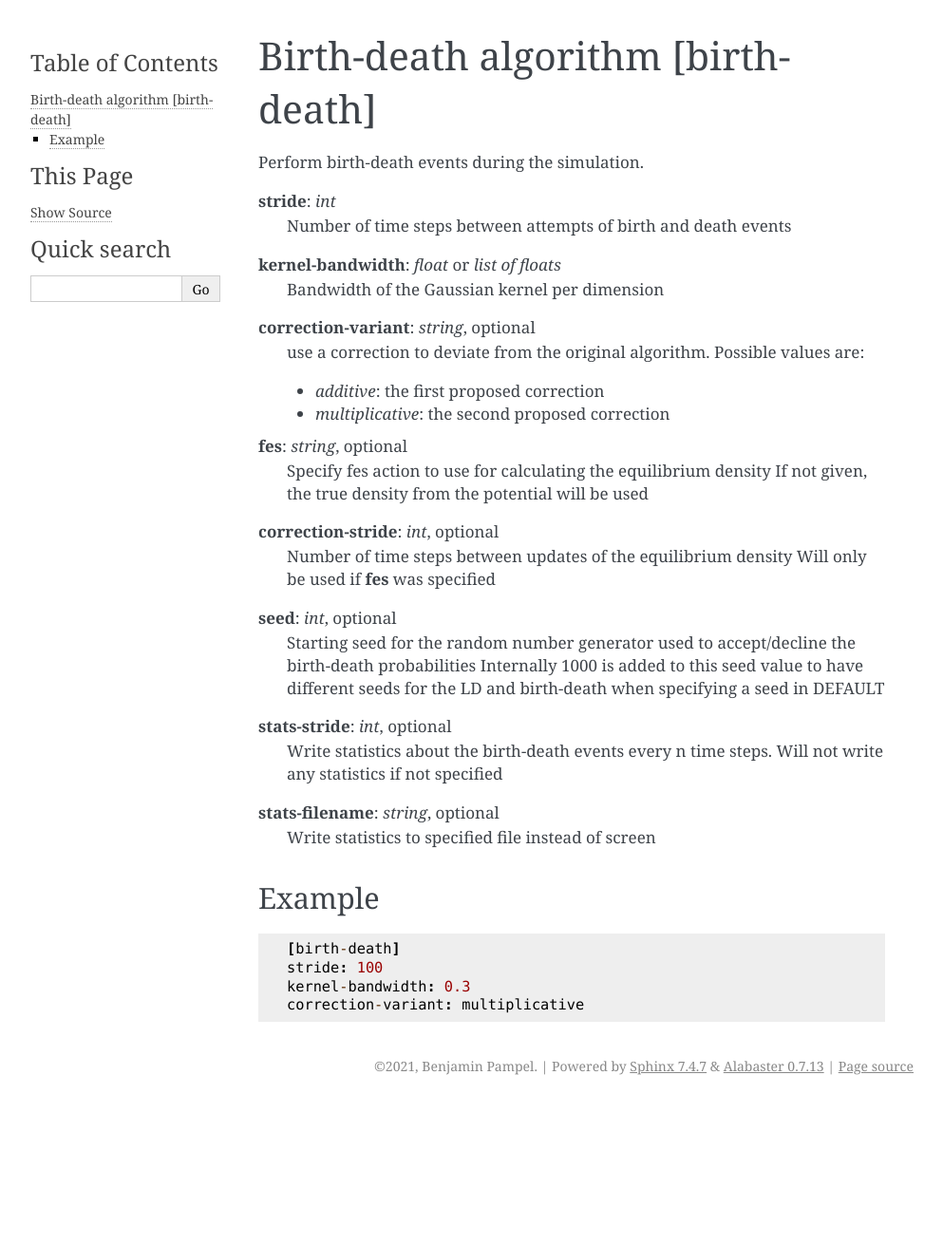
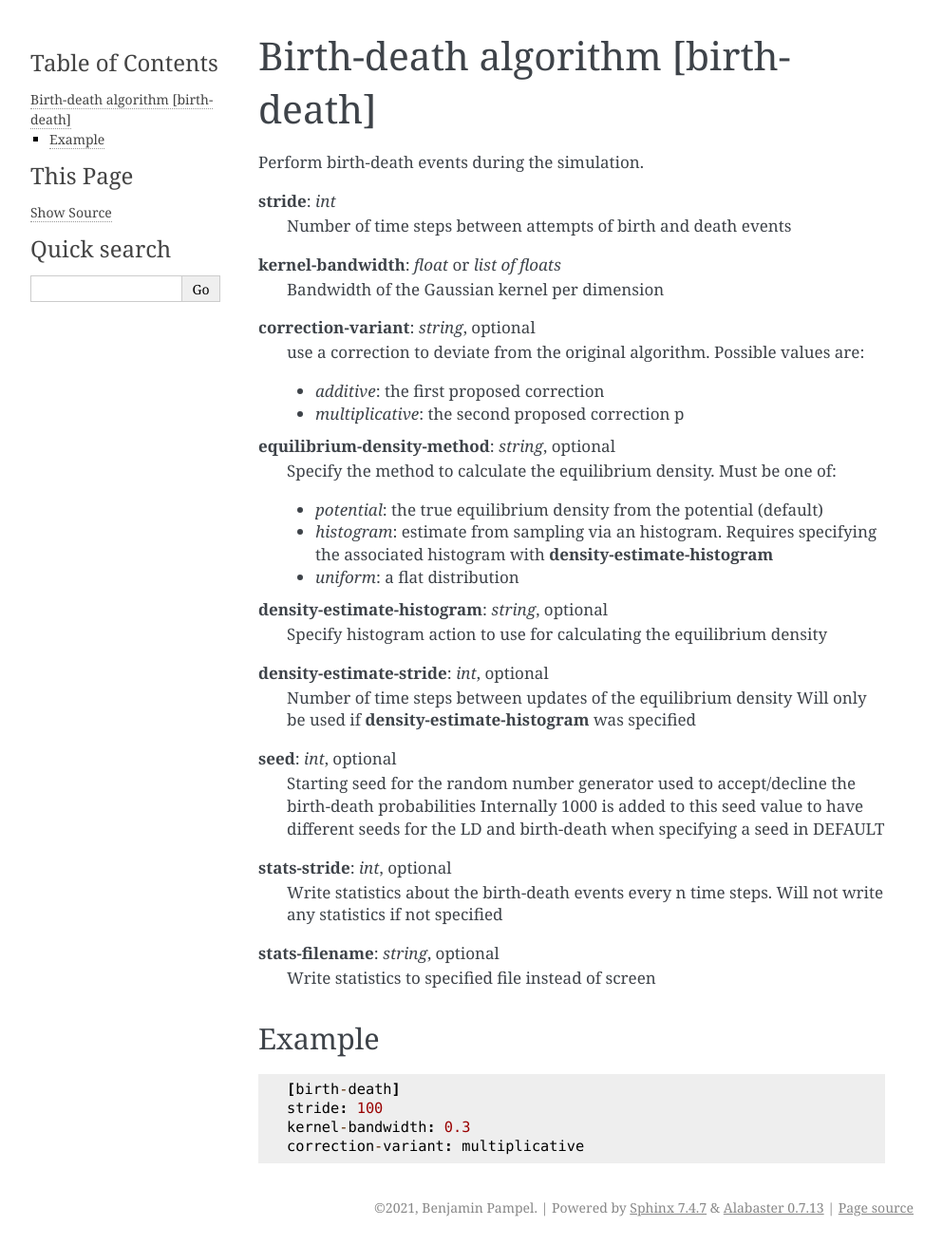
Before and after one commit to bpampel/bdld, a Sphinx documentation site: the page built from docs/birth-death.rst, in a window 1280 px wide. Shown: the whole page at 95% size, without its empty margins (148-1141 px from the left). Built offline with Sphinx 7.4.7, drawn with Linux system fonts in a browser that asks for light colours; before the commit the page ends 1162 px from its top, so only the background shows below that.

Commit message:
Update doc for birth-death

```diff
--- a/docs/birth-death.rst
+++ b/docs/birth-death.rst
@@ -16,14 +16,21 @@ Perform birth-death events during the simulation.
 
   * *additive*: the first proposed correction
   * *multiplicative*: the second proposed correction
+    p
 
-**fes**: *string*, optional
-  Specify fes action to use for calculating the equilibrium density
-  If not given, the true density from the potential will be used
+**equilibrium-density-method**: *string*, optional
+  Specify the method to calculate the equilibrium density. Must be one of:
 
-**correction-stride**: *int*, optional
+  * *potential*: the true equilibrium density from the potential (default)
+  * *histogram*: estimate from sampling via an histogram. Requires specifying the associated histogram with **density-estimate-histogram**
+  * *uniform*: a flat distribution
+
+**density-estimate-histogram**: *string*, optional
+  Specify histogram action to use for calculating the equilibrium density
+
+**density-estimate-stride**: *int*, optional
   Number of time steps between updates of the equilibrium density
-  Will only be used if **fes** was specified
+  Will only be used if **density-estimate-histogram** was specified
 
 **seed**: *int*, optional
   Starting seed for the random number generator used to accept/decline the birth-death probabilities
```
